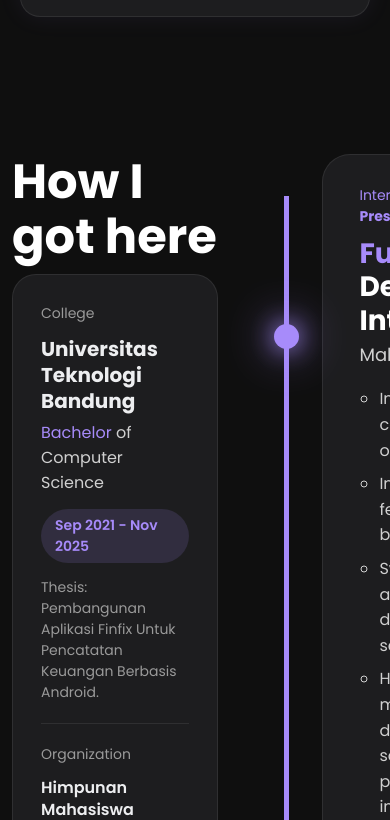
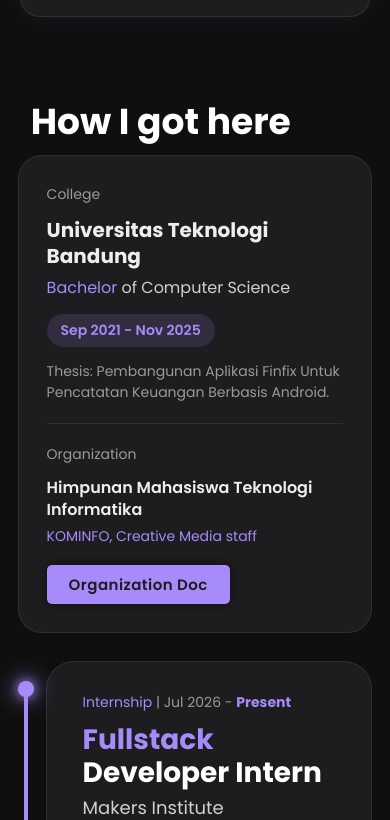
Before and after one commit to syxherr/Portofolio, a React (Vite) app: page / in a window 390 px wide. Shown: the part 884-1704 px from the top of the page. Built offline with nearby package versions, Linux system fonts and the light colour scheme.

Commit message:
fix(experience): make layout responsive on mobile

```diff
--- a/src/components/Experience/Experience.module.css
+++ b/src/components/Experience/Experience.module.css
@@ -3,6 +3,7 @@
   background: var(--bg-color);
   padding-top: 6rem;
   padding-bottom: 6rem;
+
 }
 
 .titleWrap {
@@ -203,10 +204,45 @@
 
 @media (max-width: 991px) {
   .experience {
-    padding-bottom: 2rem;
+    padding-bottom: 5rem;
+    padding-top: 0rem;
+    padding-left: 2rem;
+    padding-right: 2rem;
+  }
+
+  .layout {
+    grid-template-columns: 1fr;
+    gap: 28px;
   }
 
   .left {
     position: static;
   }
+
+  .title {
+    font-size: 36px;
+    padding-left: 1.5rem;
+  }
+
+  .titleEnd {
+    font-size: 32px;
+  }
+
+  .timeline {
+    padding-left: 28px;
+  }
+
+  .timeline::before {
+    top: 28px;
+    left: 6px;
+    width: 4px;
+  }
+
+  .dot {
+    top: 20px;
+    left: -28px;
+    width: 16px;
+    height: 16px;
+    box-shadow: 0 0 12px var(--main-color), 0 0 24px var(--main-color);
+  }
 }
```
